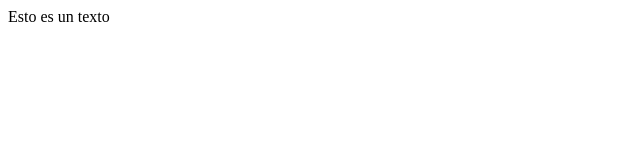
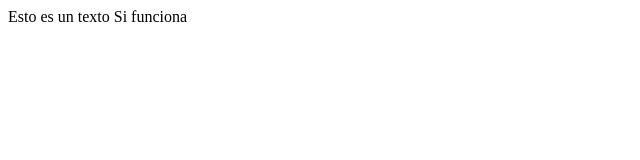
Before and after one commit to EloyChavezDev/UCA, a plain HTML site: page index.html in a window 1280 px wide. Shown: the full height of the page, 0-640 px from the left. Drawn offline with Linux system fonts and the light colour scheme.

Commit message:
Esto es una prueba

```diff
--- a/index.html
+++ b/index.html
@@ -7,5 +7,6 @@
 </head>
 <body>
     Esto es un texto
+    Si funciona
 </body>
 </html>
```
